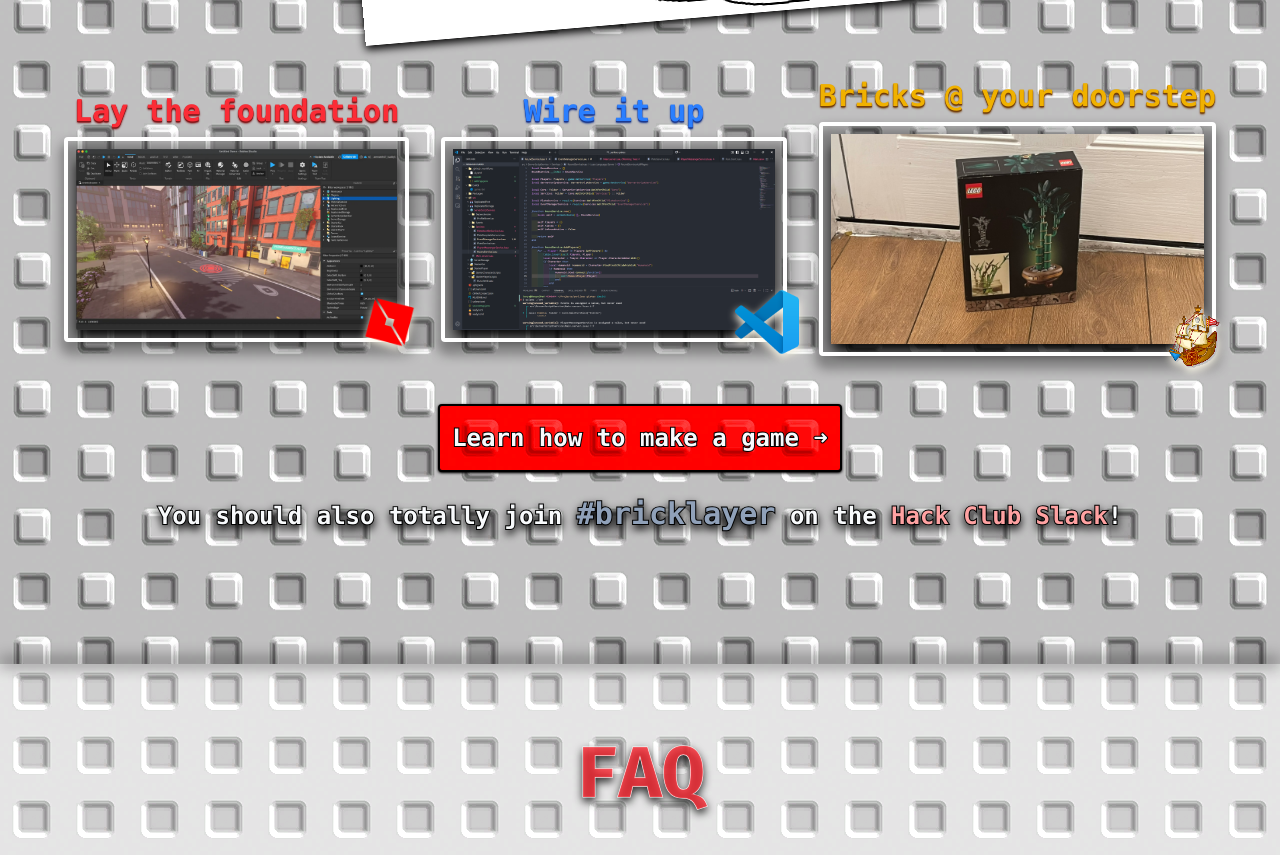
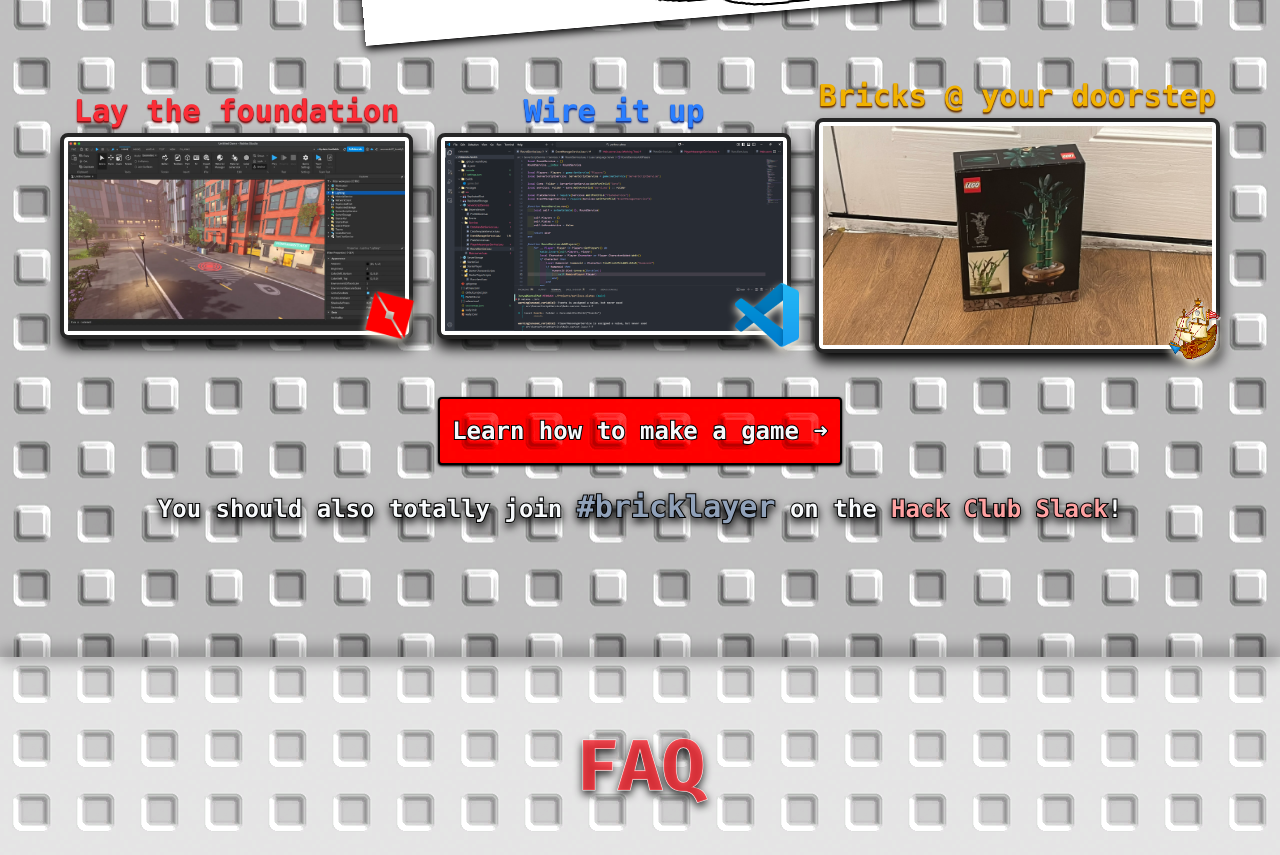
Before and after one commit to junyali/bricklayer-ysws, a React (Vite) app: page / in a window 1280 px wide. Shown: the part 820-1675 px from the top of the page. Built offline with nearby package versions, Linux system fonts and the light colour scheme.

Commit message:
Prettify styling for StepCard component

```diff
--- a/src/components/StepCard.tsx
+++ b/src/components/StepCard.tsx
@@ -13,7 +13,7 @@ export function StepCard({ title, imagePath, iconPath, titleClassName }: Propert
 				<img
 					src={imagePath}
 					alt={title}
-					className="max-h-56 sm:max-h-80 md:max-h-96 rounded-sm my-2 border-neutral-800 border-4 p-1 sm:p-2 border-white drop-shadow-xl drop-shadow-black"
+					className="max-h-56 sm:max-h-80 md:max-h-96 rounded-sm my-2 border-white border-4 outline outline-4 outline-neutral-800 drop-shadow-xl drop-shadow-black"
 				></img>
 				<img
 					src={iconPath}
```
